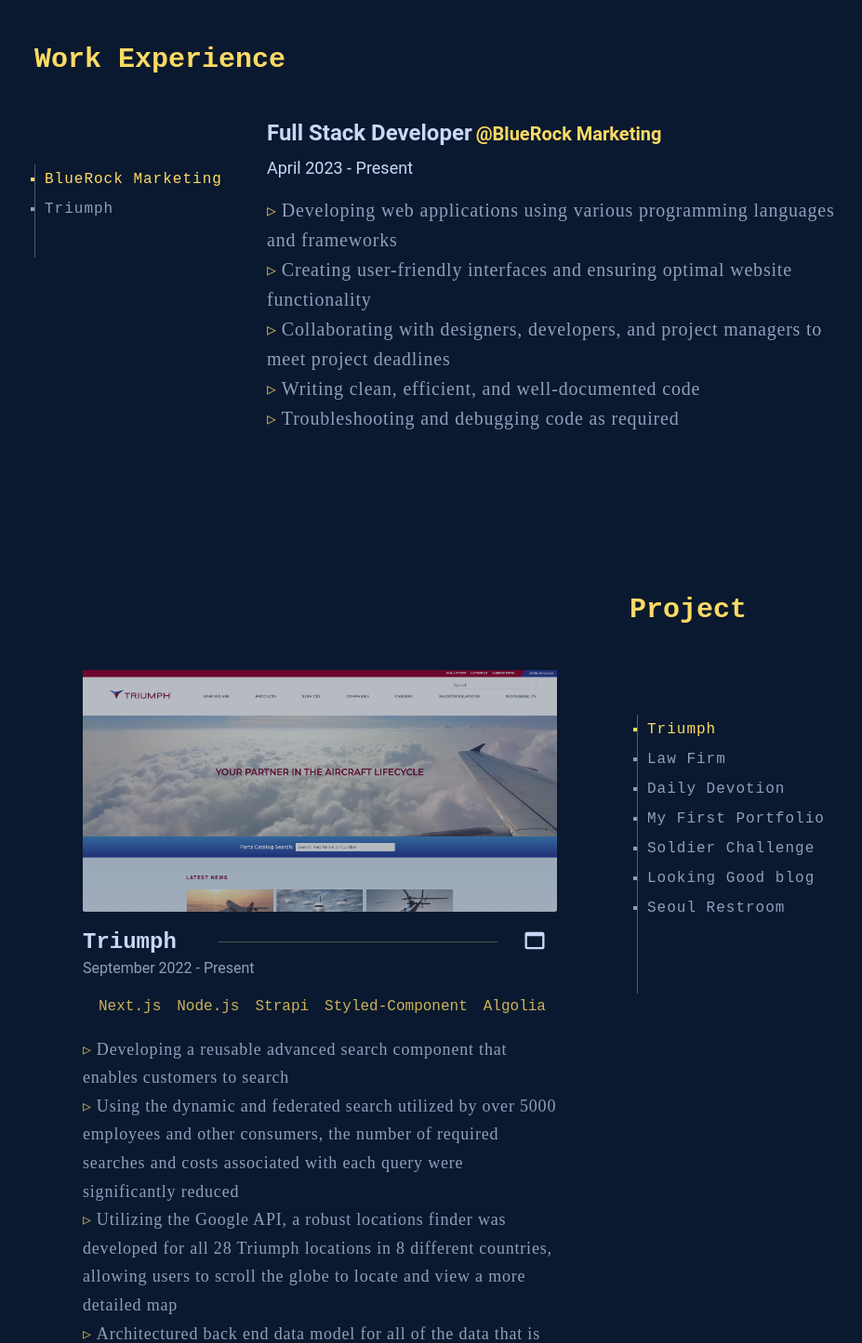
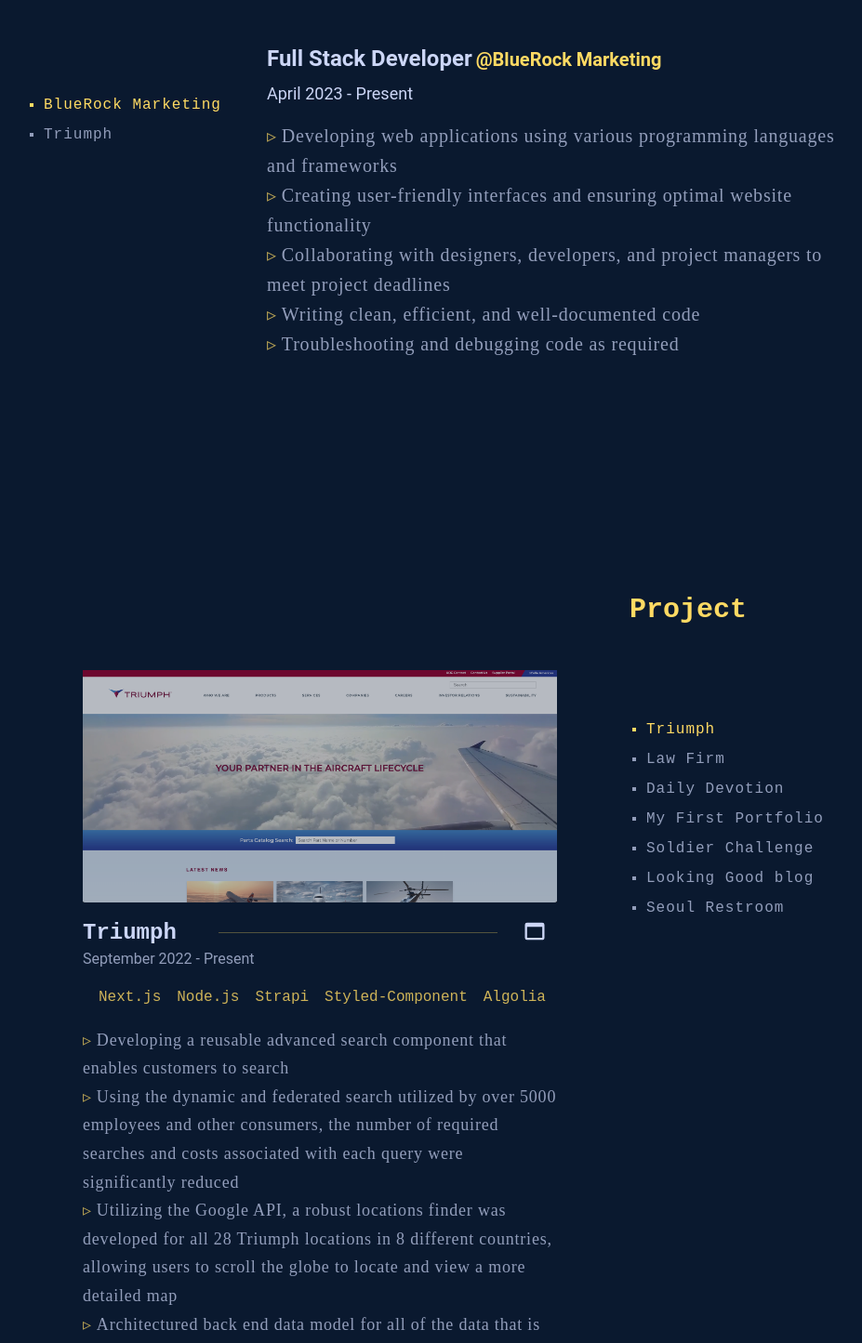
Before and after one commit to syounglee012/my-new-app, a Next.js app: page / in a window 1280 px wide. Shown: the part 1206-2651 px from the top of the page at 93% size, without its empty margins (148-1075 px from the left). Built offline with nearby package versions, Linux system fonts and the light colour scheme.

Commit message:
update nav pageyoffset

```diff
--- a/src/components/navigation.js
+++ b/src/components/navigation.js
@@ -11,8 +11,9 @@
     if (window) {
       let prevScrollPos = window.pageYOffset;
       window.onscroll = function () {
+        console.log(window.pageYOffset);
         let currentScrollPos = window.pageYOffset;
-        if (prevScrollPos > currentScrollPos) {
+        if (prevScrollPos > currentScrollPos || window.pageYOffset < 1) {
           document.getElementById("mainNav").classList.remove("nav-hidden");
         } else {
           document.getElementById("mainNav").classList.add("nav-hidden");
--- a/src/pages/experience/index.js
+++ b/src/pages/experience/index.js
@@ -1,4 +1,4 @@
-import React, { useState, useEffect } from "react";
+import React, { useState } from "react";
 import styled from "styled-components";
 import work from "@/data/work.json";
 
@@ -9,8 +9,6 @@
     <Container>
       <h4>Work Experience</h4>
       <Wrap>
-        <ToggleWrap>
-          <Virtical />
         <Toggle>
           {work.map((item) => (
             <ul key={item.id}>
@@ -23,7 +21,6 @@
             </ul>
           ))}
         </Toggle>
-        </ToggleWrap>
 
         {work.map((item) =>
           selected === item.id ? (
@@ -52,7 +49,7 @@
   display: flex;
   flex-direction: column;
   justify-content: flex-start;
-  padding: 15rem 0 0 0;
+  padding: 10rem 0 0 0;
   h4 {
     font-family: "Courier New", Courier, monospace;
     width: 100%;
@@ -62,7 +59,7 @@
     color: #ffda63;
   }
   @media (max-width: 768px) {
-    padding: 0 1rem;
+    padding: 8rem 1rem 0 1rem;
   }
 `;
 
@@ -120,32 +117,23 @@
   }
 `;
 
-const ToggleWrap = styled.div`
-  width: 100%;
-  max-width: 230px;
-  display: flex;
-  padding-top: 3rem;
+// const ToggleWrap = styled.div`
+//   width: 100%;
+//   max-width: 230px;
+//   display: flex;
+//   padding-top: 3rem;
 
-  @media (max-width: 768px) {
-    max-width: 100%;
-    padding-top: 0;
-  }
-`;
-
-const Virtical = styled.div`
-  width: 1px;
-  height: 100px;
-  background-color: #ffffff;
-  opacity: 0.3;
-
-  @media (max-width: 768px) {
-    display: none;
-  }
-`;
+//   @media (max-width: 768px) {
+//     max-width: 100%;
+//     padding-top: 0;
+//   }
+// `;
 
 const Toggle = styled.div`
   width: 100%;
   margin: 0;
+  max-width: 230px;
+  padding-top: 3rem;
 
   ul {
     padding: 0 0 0 10px;
@@ -170,6 +158,7 @@
   }
 
   @media (max-width: 768px) {
+    max-width: 100%;
     display: flex;
     overflow-x: scroll;
     overflow-y: hidden;
@@ -177,6 +166,7 @@
     -ms-overflow-style: -ms-autohiding-scrollbar;
     scrollbar-width: none;
     margin-bottom: 2rem;
+    padding-top: 0;
 
     &::-webkit-scrollbar {
       display: none;
--- a/src/pages/project/index.js
+++ b/src/pages/project/index.js
@@ -93,8 +93,6 @@
           ) : null
         )}
 
-        <ToggleWrap>
-          <Virtical />
         <Toggle>
           {project.map((item) => (
             <ul key={item.id}>
@@ -107,7 +105,6 @@
             </ul>
           ))}
         </Toggle>
-        </ToggleWrap>
       </Wrap>
     </Container>
   );
@@ -131,6 +128,7 @@
     text-align: right;
   }
   @media (max-width: 768px) {
+    height: 100%;
     padding: 1rem;
     h4 {
       text-align: left;
@@ -188,11 +186,9 @@
 
   .project-image {
     width: 100%;
+    height: 100%;
     margin-bottom: 1rem;
     opacity: 0.7;
-  }
-  .loading-image {
-    margin: 6rem auto;
   }
 
   h5 {
@@ -259,34 +255,11 @@
   }
 `;
 
-const ToggleWrap = styled.div`
-  width: 100%;
-  max-width: 230px;
-  display: flex;
-  padding-top: 3rem;
-  justify-content: space-between;
-
-  @media (max-width: 768px) {
-    max-width: 100%;
-    padding-top: 0;
-    margin-bottom: 2rem;
-  }
-`;
-
-const Virtical = styled.div`
-  width: 1px;
-  height: 300px;
-  background-color: #ffffff;
-  opacity: 0.3;
-
-  @media (max-width: 768px) {
-    display: none;
-  }
-`;
-
 const Toggle = styled.div`
   width: 100%;
   margin: 0;
+  max-width: 230px;
+  padding-top: 3rem;
 
   ul {
     padding: 0 0 0 10px;
@@ -310,6 +283,9 @@
   }
 
   @media (max-width: 768px) {
+    max-width: 100%;
+    padding-top: 0;
+    margin-bottom: 2rem;
     display: flex;
     flex-wrap: wrap;
 
```
Lines whose indentation alone changed are shown as unchanged.
